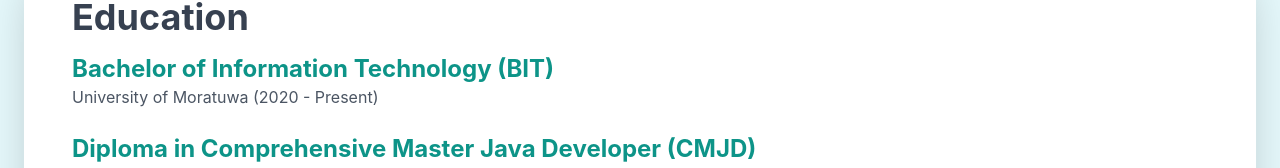
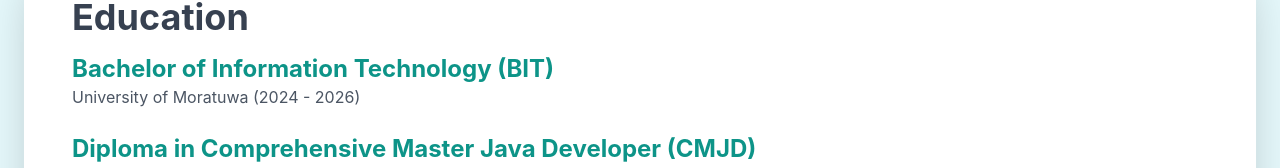
Before and after one commit to lchaminduni/Portfolio, a React (Vite) app: page /resume in a window 1280 px wide. Shown: the part 231-399 px from the top of the page. Built offline with nearby package versions, Linux system fonts and the light colour scheme.

Commit message:
set home page

```diff
--- a/src/App.tsx
+++ b/src/App.tsx
@@ -15,7 +15,7 @@
 
         {/* Define Routes for Navigation */}
         <Routes>
-          <Route path="/portfolio/" element={<Home />} /> {/* Home Page */}
+          <Route path="/portfolio" element={<Home />} /> {/* Home Page */}
           <Route path="/about" element={<AboutMe />} /> {/* About Me Page */}
           <Route path="/resume" element={<Resume/>} />{/*Resume Page*/}
         </Routes>
--- a/src/Components/Home/Navbar.tsx
+++ b/src/Components/Home/Navbar.tsx
@@ -18,7 +18,7 @@
         {/* Desktop Navigation Links */}
         <div className="hidden md:flex gap-8">
           {[
-            { name: "Home", path: "/portfolio/", icon: <FaHome /> },
+            { name: "Home", path: "/portfolio", icon: <FaHome /> },
             { name: "About Me", path: "/about", icon: <FaUser /> },
             { name: "Projects", path: "/projects", icon: <FaProjectDiagram /> },
             { name: "Resume", path: "/resume", icon: <FaFileAlt /> },
@@ -65,7 +65,7 @@
         }`}
       >
         {[
-          { name: "Home", path: "/", icon: <FaHome /> },
+          { name: "Home", path: "/portfolio", icon: <FaHome /> },
           { name: "About Me", path: "/about", icon: <FaUser /> },
           { name: "Projects", path: "/projects", icon: <FaProjectDiagram /> },
           { name: "Resume", path: "/resume", icon: <FaFileAlt /> },
--- a/src/Components/Resume.tsx
+++ b/src/Components/Resume.tsx
@@ -60,7 +60,7 @@
             {[
               {
                 title: "Bachelor of Information Technology (BIT)",
-                subtitle: "University of Moratuwa (2020 - Present)",
+                subtitle: "University of Moratuwa (2024 - 2026)",
               },
               {
                 title: "Diploma in Comprehensive Master Java Developer (CMJD)",
```
